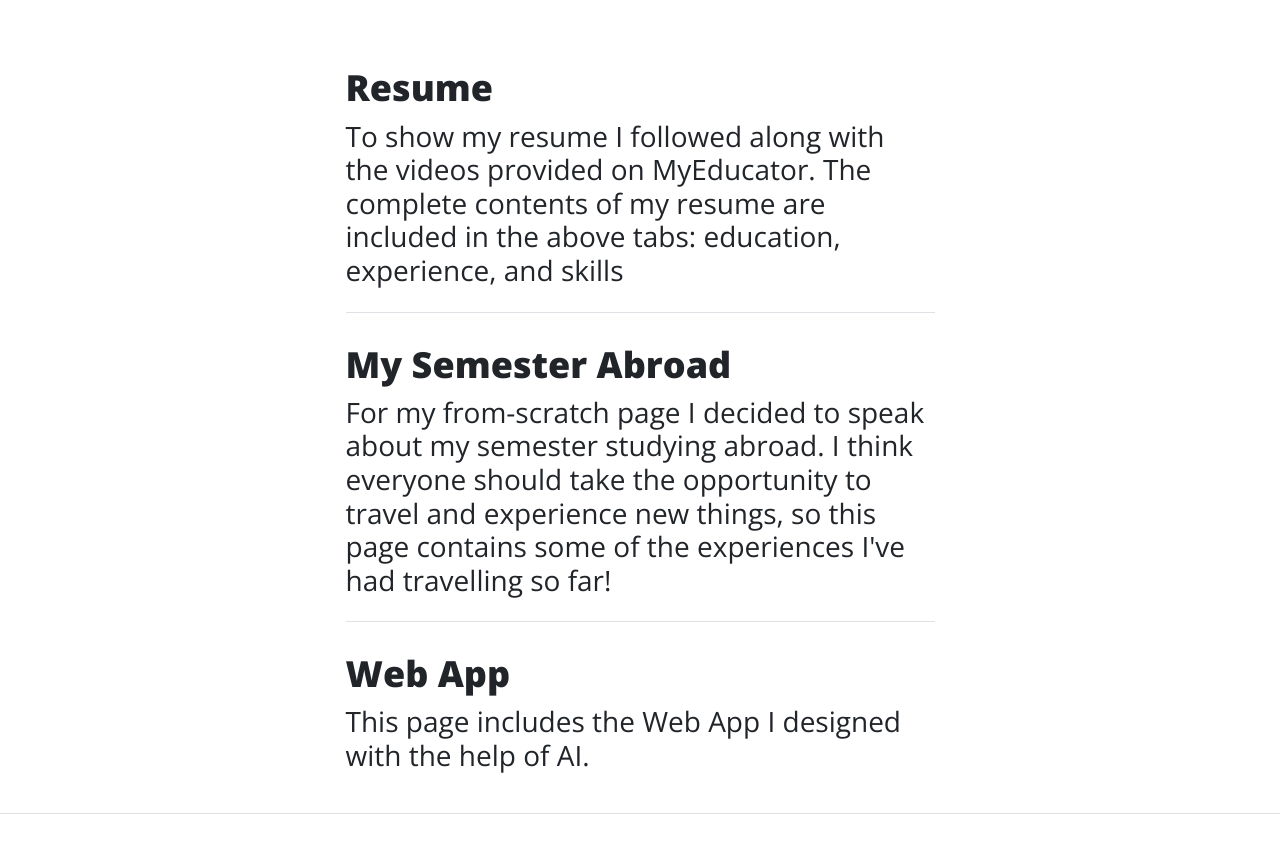
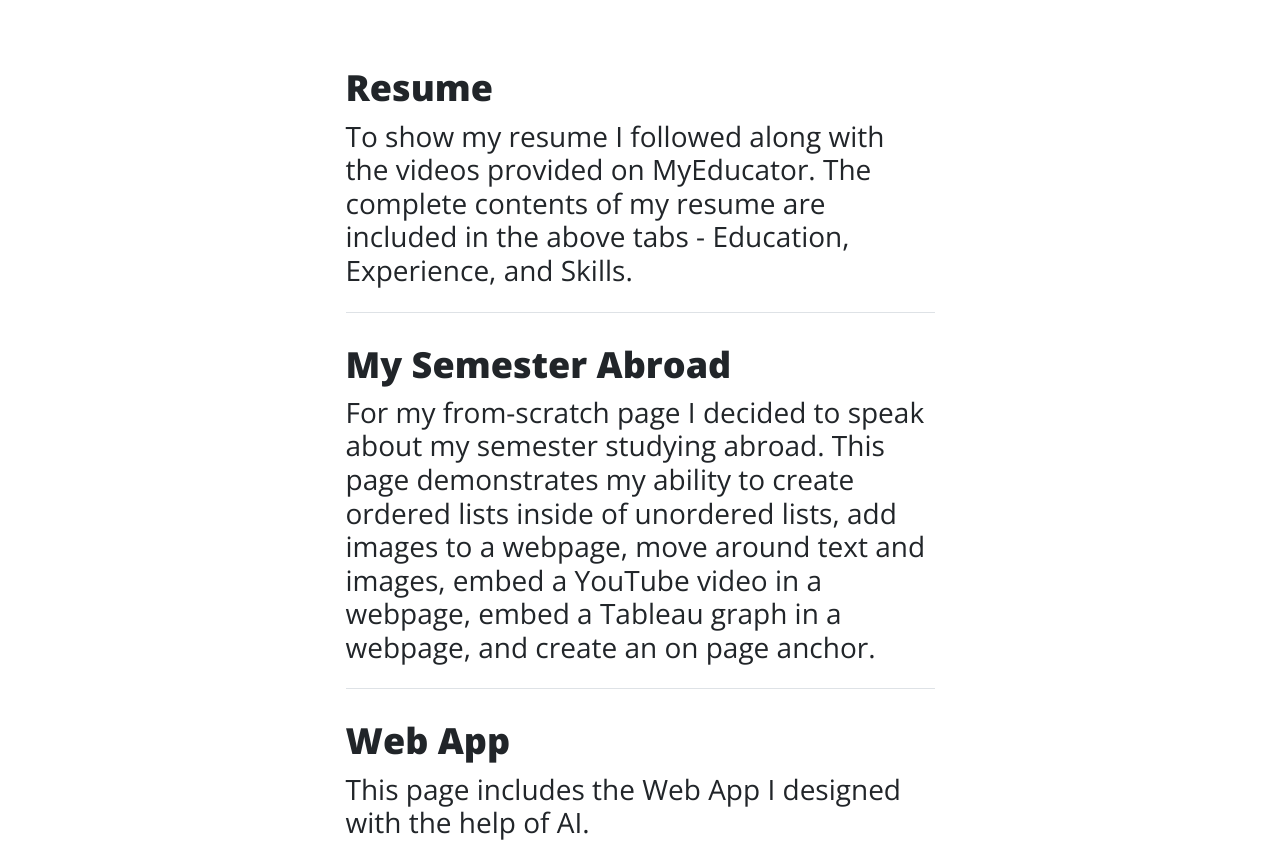
Before and after one commit to gonzothegardener/IS201, a plain HTML site: page index.html in a window 1280 px wide. Shown: the part 640-1504 px from the top of the page. Drawn offline with nearby package versions, Linux system fonts and the light colour scheme; a script that the page names is missing.

Commit message:
Add files via upload

```diff
--- a/index.html
+++ b/index.html
@@ -58,7 +58,7 @@
                     <div class="post-preview">
                         <a>
                             <h2 class="post-title">Resume</h2>
-                            <h3 class="post-subtitle">To show my resume I followed along with the videos provided on MyEducator. The complete contents of my resume are included in the above tabs: education, experience, and skills</h3>
+                            <h3 class="post-subtitle">To show my resume I followed along with the videos provided on MyEducator. The complete contents of my resume are included in the above tabs - Education, Experience, and Skills.</h3>
                         </a>
                         <!--
                         <p class="post-meta">
@@ -74,7 +74,7 @@
                     <div class="post-preview">
                          <a href="mysemesterabroad.html">
                             <h2 class="post-title">My Semester Abroad</h2>
-                            <h3 class="post-subtitle">For my from-scratch page I decided to speak about my semester studying abroad. I think everyone should take the opportunity to travel and experience new things, so this page contains some of the experiences I've had travelling so far!</h3>
+                            <h3 class="post-subtitle">For my from-scratch page I decided to speak about my semester studying abroad. This page demonstrates my ability to create ordered lists inside of unordered lists, add images to a webpage, move around text and images, embed a YouTube video in a webpage, embed a Tableau graph in a webpage, and create an on page anchor.</h3>
                         </a>
                     </div>
                     <!-- Divider-->
```
